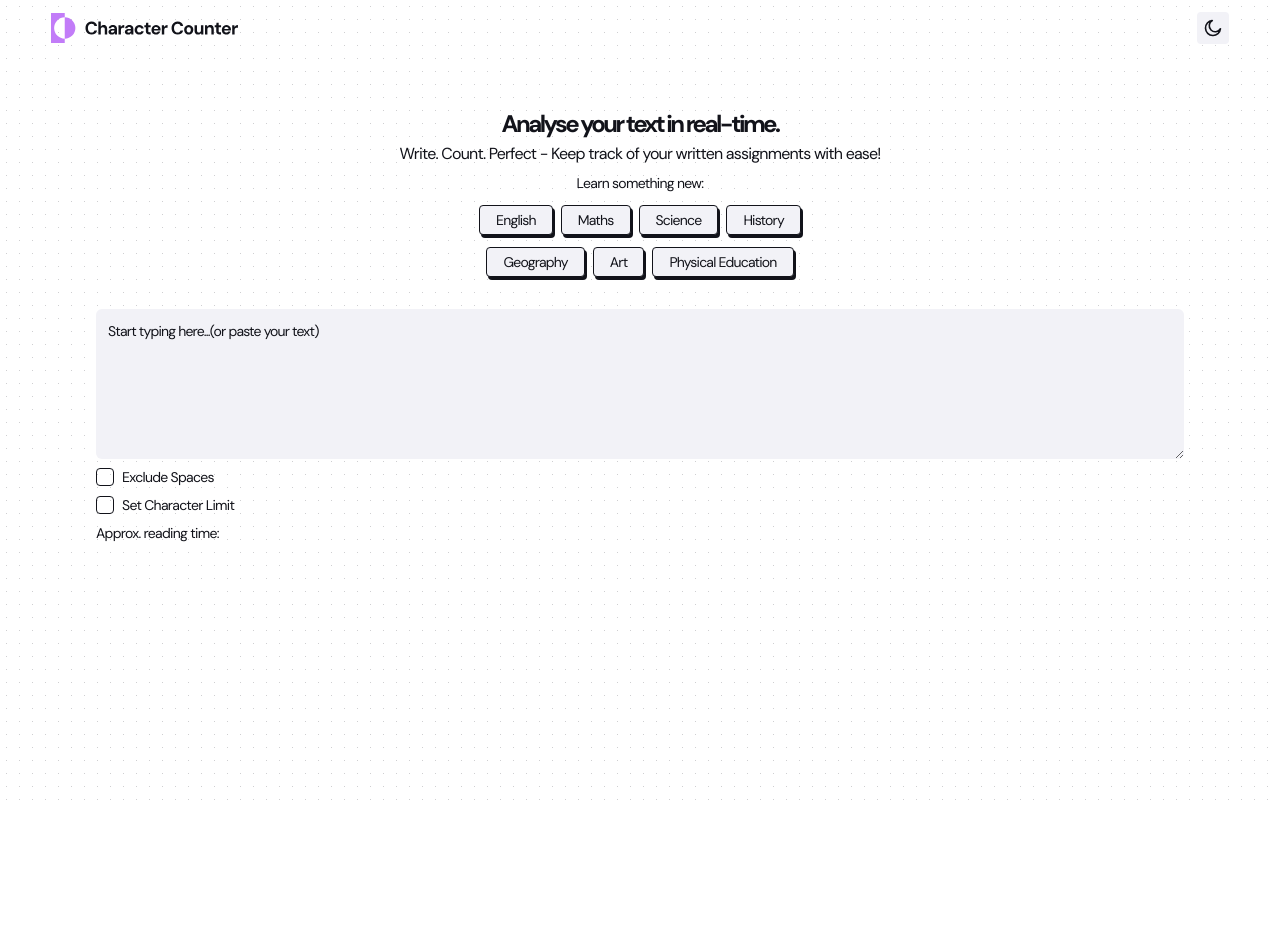
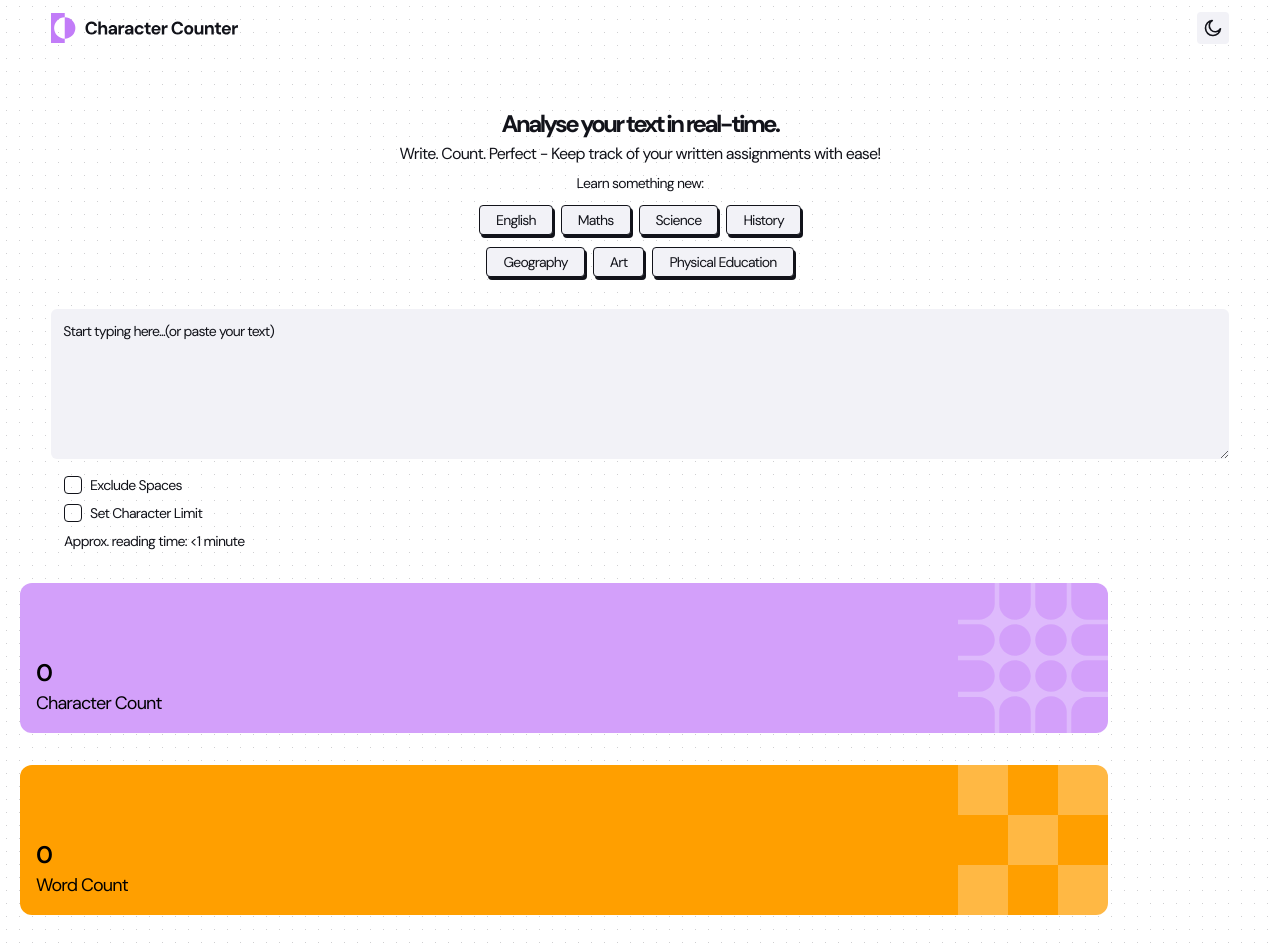
Before and after one commit to rahmaa4/Character-Counter, a React (Vite) app: page / in a window 1280 px wide. Shown: the top 945 px of the page. Before the commit the page ends 800 px from the top, so only its background shows below. Built offline with nearby package versions, Linux system fonts and the light colour scheme.

Commit message:
build count functionality

```diff
--- a/src/App/App.tsx
+++ b/src/App/App.tsx
@@ -1,13 +1,16 @@
-import { useContext, useEffect } from "react";
+import { useContext, useEffect, useState } from "react";
 import { ThemeContext } from "../Contexts/Theme/ThemeContext";
 import Nav from "../Components/Nav/Nav";
 import Title from "../Components/Title/Title";
 import FunFact from "../Components/FunFact/FunFact";
 import UserTextField from "../Components/UserTextField/UserTextField";
 import FilterOptions from "../Components/FilterOptions/FilterOptions";
+import CountCard from "../Components/Count/CountCard/CountCard";
 
 export default function App() {
     const { isLight } = useContext(ThemeContext);
+    const [userInput, setUserInput] = useState('');
+    const [charLimit, setCharLimit] = useState(Infinity);
 
     useEffect(() => {
         document.body.classList.add(`backgroundLight`)
@@ -28,8 +31,13 @@ export default function App() {
             <Nav />
             <Title />
             <FunFact />
-            <UserTextField />
-            <FilterOptions/>
+            <UserTextField setUserInput={setUserInput} charLimit={charLimit} />
+            <FilterOptions setCharLimit={setCharLimit} />
+            <div className={`flex flex-col gap-8 mt-8`}>
+                <CountCard type={'char-count'} userInput={userInput} />
+                <CountCard type={'word-count'} userInput={userInput} />
+                <CountCard type={'sentence-count'} userInput={userInput} />
+            </div>
         </>
     )
 }
--- /dev/null
+++ b/src/Components/Count/CountCard/CountCard.tsx
@@ -0,0 +1,83 @@
+import { useContext, useEffect, useState } from "react";
+import { IsExcludeSpacesContext } from "../../../Contexts/IsExcludeSpaces/IsExcludeSpacesContext";
+import { WordCountContext } from "../../../Contexts/WordCount/WordCountContext";
+
+const charCountPattern ='/assets/images/pattern-character-count.svg';
+const wordCountPattern ='/assets/images/pattern-word-count.svg';
+const sentenceCountPattern ='/assets/images/pattern-sentence-count.svg';
+
+type CountCardProp = {
+    type: 'char-count' | 'word-count' | 'sentence-count',
+    userInput: string
+}
+
+export default function CountCard({ type, userInput }: CountCardProp) {
+    const { isExcludeSpaces } = useContext(IsExcludeSpacesContext);
+    const {wordCount, setWordCount}= useContext(WordCountContext)
+    const [charCount, setCharCount] = useState(0);
+    const [sentenceCount, setSentenceCount] = useState(0);
+
+    let bgColor;
+    let label;
+    let bgImage;
+
+    switch (type) {
+        case 'char-count': {
+            label = 'Character count'
+            bgColor = 'bg-purple400';
+            bgImage = charCountPattern;
+            break;
+        }
+        case 'word-count': {
+            label = 'Word count';
+            bgColor = 'bg-orange500';
+            bgImage = wordCountPattern;
+            break;
+        }
+        case 'sentence-count': {
+            label = 'Sentence count';
+            bgColor = 'bg-red500';
+            bgImage = sentenceCountPattern;
+            }
+    }
+
+
+    const calculateScores = (userInput:string) => {
+        let totalChars = 0;
+        let totalWords = 0;
+        let totalSentences = 0;
+        for (let i = 0; i < userInput.length; i++) {
+            if (isExcludeSpaces) {
+                if (userInput[i] !== ' ') {
+                    totalChars++;
+                }
+            } else {
+                totalChars++
+                if (userInput[i] === ' ') {
+                    totalWords++;
+                }
+                if (userInput[i] === '.') {
+                    totalSentences++;
+                }
+            }
+        }
+        setCharCount(totalChars);
+        setWordCount(totalWords);
+        setSentenceCount(totalSentences);
+    }
+
+
+
+    useEffect(() => {
+        calculateScores(userInput);
+    }, [userInput])
+
+
+
+    return (
+        <div style={{ backgroundImage: `url(${bgImage})`}} className={`rounded-xl w-[85vw] ${bgColor} ml-5 h-[150px] bg-no-repeat bg-right flex flex-col justify-end p-4`}>
+            <h2 className={`text-2xl font-semibold`}>{type === 'char-count' ? charCount : type === 'word-count' ? wordCount : type === 'sentence-count' ? sentenceCount : null}</h2>
+            <p className={`capitalize font-md text-lg`}>{label}</p>
+        </div>
+    )
+}
--- a/src/Components/FilterOptions/Checkbox/Checkbox.tsx
+++ b/src/Components/FilterOptions/Checkbox/Checkbox.tsx
@@ -6,11 +6,12 @@ import { IsExcludeSpacesContext } from "../../../Contexts/IsExcludeSpaces/IsExcl
 const iconCheck = 'assets/images/icon-check.svg';
 
 type CheckBoxProp = {
-    type: 'is-exclude-spaces' | 'is-char-limit'
+    type: 'is-exclude-spaces' | 'is-char-limit',
+    setCharLimit? : React.Dispatch<React.SetStateAction<number>>
 }
 
 
-export default function CheckBox({type}: CheckBoxProp) {
+export default function CheckBox({type, setCharLimit}: CheckBoxProp) {
     const { isCharLimit, setIsCharLimit } = useContext(IsCharLimitContext);
     const { isExcludeSpaces, setIsExcludeSpaces } = useContext(IsExcludeSpacesContext);
 
@@ -22,13 +23,17 @@ export default function CheckBox({type}: CheckBoxProp) {
         }
     }
 
+    const handleSetCharLimit = ({target}: React.ChangeEvent<HTMLInputElement> ) => {
+        setCharLimit && setCharLimit(Number(target.value));
+    }
+
     return (
         <div className={`flex items-center gap-2`}>
-            <div onClick={handleClick} className={`w-[18px]
-                 aspect-square border rounded flex justify-center items-center ${type === 'is-char-limit' && isCharLimit ? 'bg-purple400 border-none' : ''} ${type === "is-exclude-spaces" && isExcludeSpaces ? 'bg-purple400 border-none' : ''}`}>
+            <div onClick={handleClick} className={`w-[18px] aspect-square border rounded flex justify-center items-center ${type === 'is-char-limit' && isCharLimit ? 'bg-purple400 border-none' : ''} ${type === "is-exclude-spaces" && isExcludeSpaces ? 'bg-purple400 border-none' : ''} hover:cursor-pointer`}>
                 {type === 'is-char-limit' && isCharLimit || type === 'is-exclude-spaces' && isExcludeSpaces ? <img src={iconCheck} alt="check mark" className={`w-[16px] aspect-square`} /> : null}
                  </div>
             <p className={`text-sm capitalize`}>{type === 'is-char-limit' ? 'set character limit' : 'Exclude spaces'}</p>
+            {type === 'is-char-limit' && isCharLimit ? <input type="text" className={`border w-[50px] rounded outline-none px-2`} onChange={handleSetCharLimit}/> : null}
         </div>
     )
 }
--- a/src/Components/FilterOptions/FilterOptions.tsx
+++ b/src/Components/FilterOptions/FilterOptions.tsx
@@ -1,16 +1,38 @@
-import { useContext } from "react";
+import { useContext, useEffect, useState } from "react";
 import CheckBox from "./Checkbox/Checkbox";
 import { ThemeContext } from "../../Contexts/Theme/ThemeContext";
+import { WordCountContext } from "../../Contexts/WordCount/WordCountContext";
 
-export default function FilterOptions() {
+export default function FilterOptions({setCharLimit}: {setCharLimit: React.Dispatch<React.SetStateAction<number>> }) {
     const { isLight } = useContext(ThemeContext);
+    const { wordCount } = useContext(WordCountContext);
+    const [readingTime, setReadingTime] = useState(0);
+    const [timeToReadMessage, setTimeToReadMessage] = useState('0 minutes');
+
+    useEffect(() => {
+        setReadingTime(() => {
+           return Math.ceil(wordCount/250)
+        })
+    }, [wordCount]);
+
+    useEffect(() => {
+        if (readingTime < 1) {
+            setTimeToReadMessage('<1 minute')
+        } else if (readingTime === 1) {
+                setTimeToReadMessage('1 minute')
+        }else {
+            setTimeToReadMessage(`${readingTime} minutes`);
+        }
+    }, [readingTime])
+
+
     return (
-        <div className={`mt-2 w-[85vw] mx-auto flex flex-col gap-2 ${isLight? 'text-neutral900' : 'text-neutral200'}`}>
+        <div className={`mt-2 w-[90vw] mx-auto flex flex-col gap-2 ${isLight? 'text-neutral900' : 'text-neutral200'}`}>
             <div className={`flex flex-col gap-2`}>
                 <CheckBox type='is-exclude-spaces' />
-                <CheckBox type='is-char-limit'/>
+                <CheckBox type='is-char-limit' setCharLimit={setCharLimit}/>
             </div>
-            <p className={`text-sm`}>Approx. reading time: </p>
+            <p className={`text-sm`}>Approx. reading time: {timeToReadMessage} </p>
         </div>
     )
 }
--- a/src/Components/UserTextField/UserTextField.tsx
+++ b/src/Components/UserTextField/UserTextField.tsx
@@ -1,8 +1,24 @@
 import { useContext } from "react"
 import { ThemeContext } from "../../Contexts/Theme/ThemeContext"
+import { IsCharLimitContext } from "../../Contexts/IsCharLimit/IsCharLimitContext";
 
-export default function UserTextField() {
+type UserTextFieldProp = {
+    setUserInput: React.Dispatch<React.SetStateAction<string>>,
+    charLimit: number
+}
+
+export default function UserTextField({setUserInput, charLimit} : UserTextFieldProp) {
     const { isLight } = useContext(ThemeContext);
-    return <textarea className={`block min-h-[150px] w-[85vw] mx-auto mt-8 rounded-md ${isLight ? 'bg-neutral100 placeholder:text-neutral900 text-neutral900' : 'bg-neutral700 placeholder:text-neutral100 text-neutral200'} p-3 outline-none placeholder:text-sm`} placeholder="Start typing here...(or paste your text)">
+    const { isCharLimit } = useContext(IsCharLimitContext);
+
+    const handleChange = ({target}:React.ChangeEvent<HTMLTextAreaElement>) => {
+        target as HTMLTextAreaElement;
+        setUserInput(target.value);
+    }
+
+
+
+    return <textarea onChange={handleChange} maxLength={ isCharLimit? charLimit: Infinity} className={`block min-h-[150px] w-[92vw] outline-none mx-auto mt-8 mb-4 rounded-md ${isLight ? 'bg-neutral100 placeholder:text-neutral900 text-neutral900' : 'bg-neutral700 placeholder:text-neutral100 text-neutral200'} p-3 placeholder:text-sm hover:cursor-pointer
+    focus:border focus:border-purple500 focus:shadow-purple500 focus:shadow-md `} placeholder="Start typing here...(or paste your text)">
     </textarea>
 }
--- /dev/null
+++ b/src/Contexts/WordCount/WordCountContext.tsx
@@ -0,0 +1,17 @@
+import {useState, createContext } from "react";
+
+type WordCountContextType = {
+    wordCount: number,
+    setWordCount: React.Dispatch<React.SetStateAction<number>>
+}
+
+export const WordCountContext = createContext<WordCountContextType>({wordCount:0, setWordCount: () => {}})
+
+export default function WordCount({children} : {children : React.ReactNode}) {
+    const [wordCount, setWordCount] = useState(0);
+    return (
+        <WordCountContext.Provider value={{wordCount, setWordCount}}>
+            {children}
+        </WordCountContext.Provider>
+    )
+}
--- a/src/main.tsx
+++ b/src/main.tsx
@@ -5,6 +5,7 @@ import App from "./App/App";
 import Theme from "./Contexts/Theme/ThemeContext";
 import IsExcludeSpaces from "./Contexts/IsExcludeSpaces/IsExcludeSpacesContext";
 import IsCharLimit from "./Contexts/IsCharLimit/IsCharLimitContext";
+import WordCount from "./Contexts/WordCount/WordCountContext";
 
 const element = document.getElementById('root')!;
 const root = createRoot(element);
@@ -12,7 +13,9 @@ root.render(
     <Theme>
         <IsExcludeSpaces>
             <IsCharLimit>
-                <App />
+                <WordCount>
+                    <App />
+                </WordCount>
             </IsCharLimit>
         </IsExcludeSpaces>
     </Theme>
```
